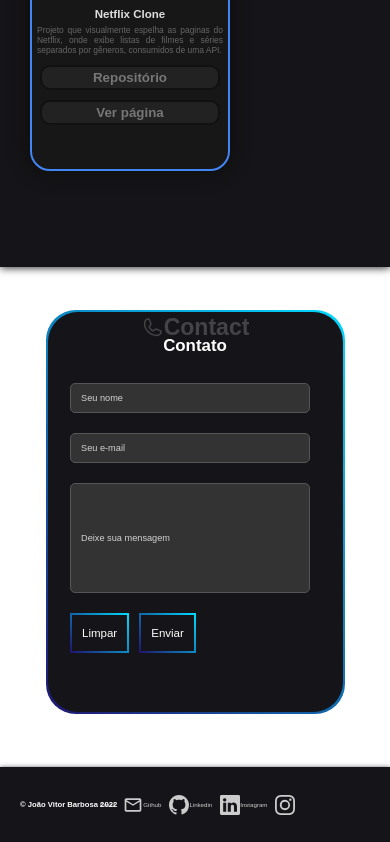
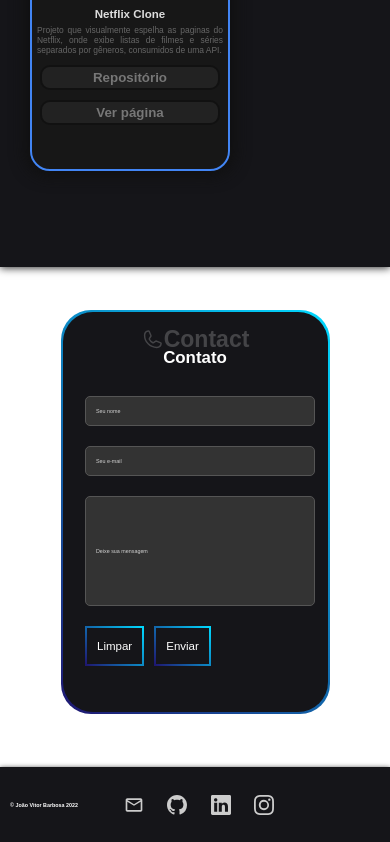
Before and after one commit to JoaoBibito/jb-portfolio, a React (Create React App) app: page / in a window 390 px wide. Shown: the part 1783-2625 px from the top of the page. Built offline with nearby package versions, Linux system fonts and the light colour scheme.

Commit message:
Responsividade

```diff
--- a/src/pages/index/index.jsx
+++ b/src/pages/index/index.jsx
@@ -372,12 +372,12 @@ function Footer() {
               hover: {Color: "blue"},
             }}
           >
-            Email <MdOutlineMail size={20} style={{marginLeft: "8px"}} />
+            <p>Email</p> <MdOutlineMail size={20} style={{marginLeft: "8px"}} />
           </Link>
         </li>
         <li>
           <a href="https://github.com/JoaoBibito" target="_blank" rel="noopener noreferrer">
-            Github <BsGithub size={20} style={{marginLeft: "8px"}} />
+            <p>Github</p> <BsGithub size={20} style={{marginLeft: "8px"}} />
           </a>
         </li>
         <li>
@@ -385,12 +385,12 @@ function Footer() {
             href="https://www.linkedin.com/in/joao-vitor-05aa38141/"
             target="_blank" rel="noopener noreferrer"
           >
-            Linkedin <BsLinkedin size={20} style={{marginLeft: "8px"}} />
+            <p>Linkedin</p> <BsLinkedin size={20} style={{marginLeft: "8px"}} />
           </a>
         </li>
         <li>
           <a href="https://www.instagram.com/joao.bibito/" target="_blank" rel="noopener noreferrer" >
-            Instagram <BsInstagram size={20} style={{marginLeft: "8px"}} />
+            <p>Instagram</p> <BsInstagram size={20} style={{marginLeft: "8px"}} />
           </a>
         </li>
       </ul>
--- a/src/pages/index/style.js
+++ b/src/pages/index/style.js
@@ -720,7 +720,7 @@ export const formContact = styled.form`
     height: 400px;
   }
   @media(max-width: 768px){
-    width: 295px;
+    width: 265px;
   }
 `;
 
@@ -729,6 +729,9 @@ export const ContactTitle = styled.h1`
   font-size: 4rem;
   text-align: center;
   color: #ddd;
+  @media(max-width: 768px){
+    margin-top: 20px;
+  }
 `;
 
 export const divContact = styled.div`
@@ -741,7 +744,7 @@ export const divContact = styled.div`
     margin-top: 0px;
   }
   @media(max-width: 768px){
-    width: 290px;
+    width: 260px;
   }
 `;
 
@@ -762,7 +765,8 @@ export const formInput = styled.input`
     font-size: 1.2rem;
   }
   @media(max-width: 768px){
-    width: 240px;
+    width: 230px;
+    font-size: .7rem;
   }
 `;
 export const Footer = styled.article`
@@ -805,6 +809,14 @@ export const Footer = styled.article`
       font-size: .8rem;
     }
   }
+  @media(max-width:768px){
+    ul{
+      width: 200px;
+    }
+    li > a>p {
+    display: none
+  }
+  }
 `;
 export const nameFooter=styled.div`
 font-size: 1.5rem;
@@ -817,4 +829,8 @@ color: white;
   font-size: 1rem;
   left:20px
 }
+@media(max-width: 768px){
+  font-size: .7rem;
+  left:10px
+}
 `;
```
